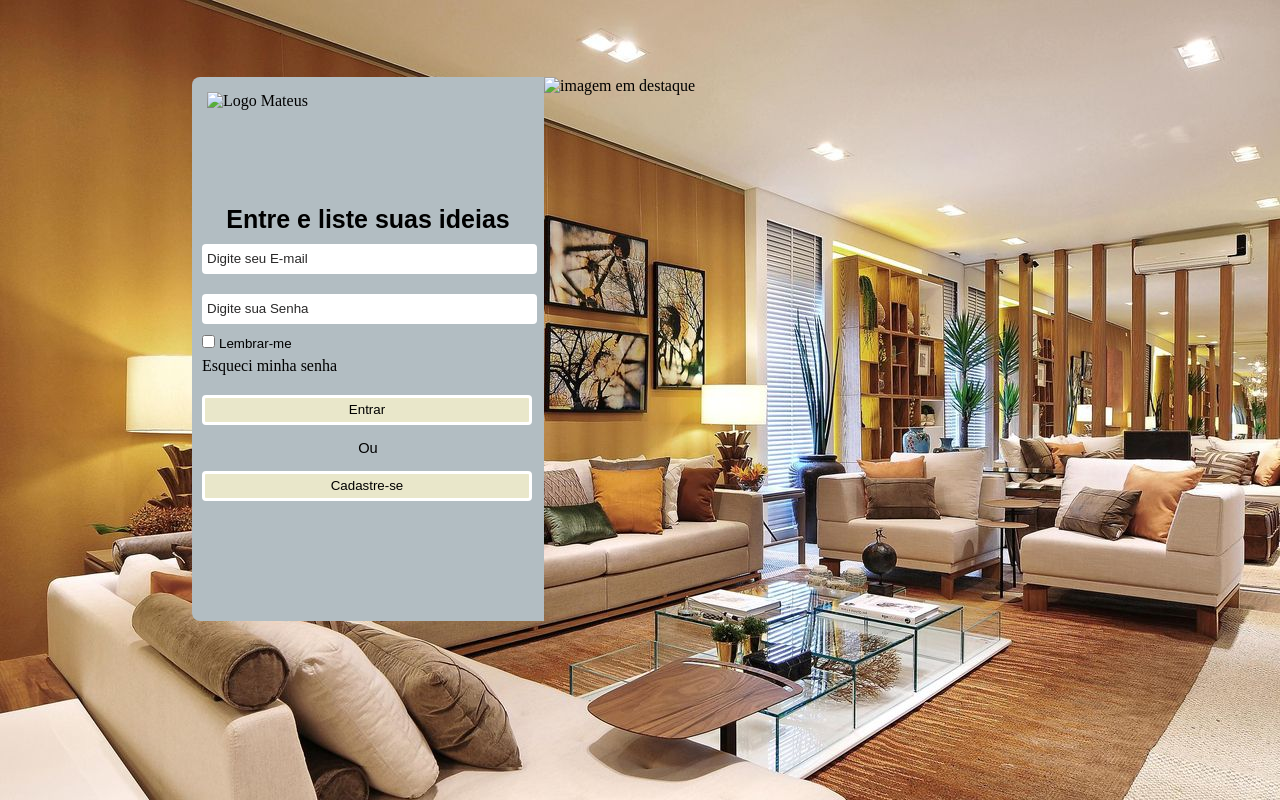
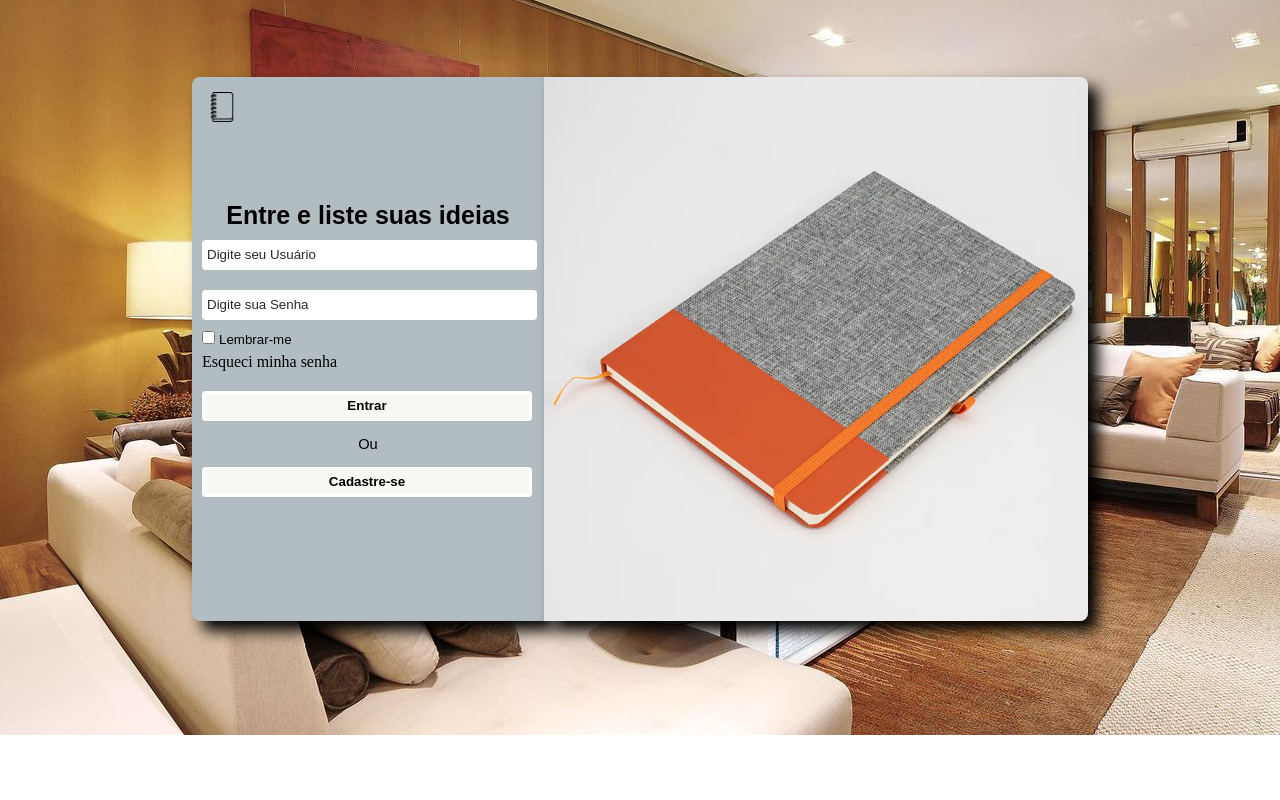
Before and after one commit to araujosantos20/lista-tarefas, a plain HTML site: page index.html in a window 1280 px wide. Drawn offline with Linux system fonts and the light colour scheme.

Commit message:
Estilização da página de login finalizada, adicionando imagens na secao-imagem e na logo, adicionando um efeito de sombra e modificando o texto do primeiro input

```diff
--- a/index.html
+++ b/index.html
@@ -1,28 +1,27 @@
 <!DOCTYPE html>
 <html lang="pt-br">
-
   <head>
-    <meta charset="UTF-8">
-    <meta name="viewport" content="width=device-width, initial-scale=1.0">
+    <meta charset="UTF-8" />
+    <meta name="viewport" content="width=device-width, initial-scale=1.0" />
     <title>Login</title>
-    <link rel="stylesheet" href="style.css">
+    <link rel="stylesheet" href="style.css" />
   </head>
 
   <body>
     <section class="secao-entrar" id="secao-entrar">
-        <header><img src="" alt="Logo Mateus" class="logo"></header>
+      <header><img src="img/logo.png" alt="Logo Mateus" class="logo" /></header>
       <h1>Entre e liste suas ideias</h1>
-        <input class="texto" type="text" placeholder="Digite seu E-mail">
-        <input class="texto" type="password" placeholder="Digite sua Senha">
-        <input class="lembrar" type="checkbox" id="lembrarMe"><label for="lembrarMe">Lembrar-me</label>
+      <input class="texto" type="text" placeholder="Digite seu Usuário" />
+      <input class="texto" type="password" placeholder="Digite sua Senha" />
+      <input class="lembrar" type="checkbox" id="lembrarMe" /><label
+        for="lembrarMe"
+        >Lembrar-me</label
+      >
       <a href="novaSenha.html" class="nova-senha">Esqueci minha senha</a>
       <button id="entrar" class="entrar">Entrar</button>
       <p>Ou</p>
       <a href="cadastro.html"><button class="cadastrar">Cadastre-se</button></a>
     </section>
-    <section class="secao-imagem">
-        <img src="" alt="imagem em destaque">
-    </section>
+    <section class="secao-imagem"></section>
   </body>
-
 </html>
--- a/style.css
+++ b/style.css
@@ -10,10 +10,14 @@ body {
   justify-content: center;
   margin-top: 6%;
   background-image: url(img/sala-de-estar.jpeg);
+  background-repeat: no-repeat;
+  background-size: cover;
+  background-position: center;
 }
 
 section {
   height: 34rem;
+  box-shadow: 10px 10px 15px #000;
 }
 
 .secao-entrar {
@@ -25,10 +29,12 @@ section {
 
 .logo {
   padding: 15px;
+  width: 30px;
+  height: 30px;
 }
 
 h1 {
-    margin-top: 80px;
+  margin-top: 60px;
   font-family: arial, sans-serif;
   font-size: 25px;
   text-align: center;
@@ -76,14 +82,14 @@ label {
 .nova-senha:hover {
   color: #4359b9;
   text-decoration: underline;
-
 }
 
 button {
   width: 330px;
   height: 30px;
   margin: 15px 0px 15px 10px;
-    background-color: #e9e7ca;
+  font-weight: bold;
+  background-color: #f8f8f3;
   border-radius: 4px;
   border: solid #fff;
   transition: 0.4s;
@@ -105,5 +111,8 @@ p {
   width: 34rem;
   border-top-right-radius: 8px;
   border-bottom-right-radius: 8px;
-    background-image: url();
+  background-image: url(img/caderno.png);
+  background-position: center;
+  background-repeat: no-repeat;
+  background-size: cover;
 }
```
Also changed, not shown: img/caderno.png (added), img/logo.png (added). Lines whose indentation alone changed are shown as unchanged.
